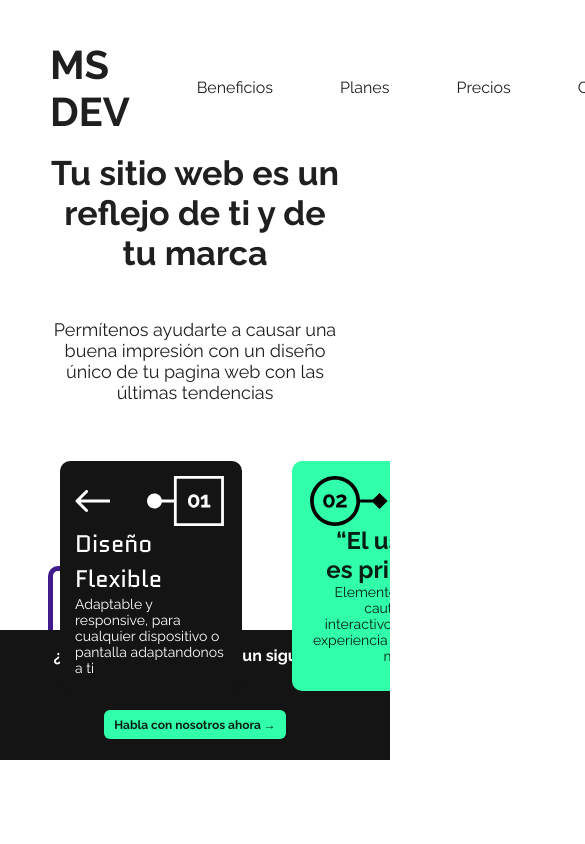
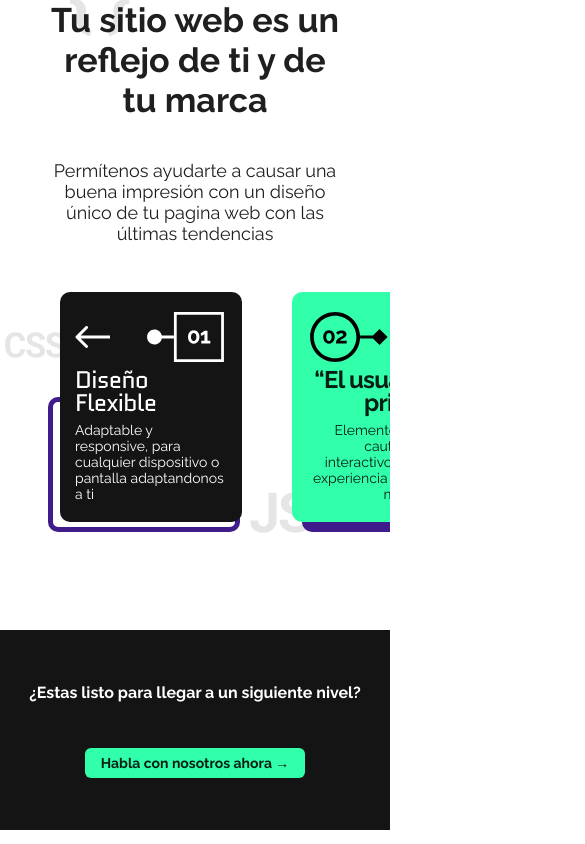
Before and after one commit to MiguelAngelClavijo/MSDEV-WEB, a React app: page / in a window 390 px wide. Shown: the top 844 px of the page, 585 px wide, since content can reach past the window. Built offline with nearby package versions, Linux system fonts and the light colour scheme.

Commit message:
[ADD] Merge Styles Landing page

```diff
--- a/package.json
+++ b/package.json
@@ -32,6 +32,7 @@
     "html-webpack-plugin": "^5.5.0",
     "react": "^18.2.0",
     "react-dom": "^18.2.0",
+    "react-router-dom": "^6.8.1",
     "webpack": "^5.75.0",
     "webpack-cli": "^5.0.1",
     "webpack-dev-server": "^4.11.1"
--- a/src/components/App.jsx
+++ b/src/components/App.jsx
@@ -6,7 +6,6 @@ import { Landing } from "../containers/Landing";
 const App = () => {
   return (
     <div>
-      <Navbar/>
       <Landing />
     </div>
   );
--- a/src/containers/Landing.jsx
+++ b/src/containers/Landing.jsx
@@ -13,6 +13,8 @@ const Landing = () => {
   return (
     <div className="Landing-Container">
       <div className="Landing-Container-Left">
+        <img src={keysicon}></img>
+        <img src={reacticon}></img>
         <h2>Tu sitio web es un reflejo de ti y de tu marca</h2>
         <p>
           Permítenos ayudarte a causar una buena impresión con un diseño único
@@ -24,7 +26,8 @@ const Landing = () => {
         </div>
       </div>
       <div className="Landing-Container-Right">
-
+        <img src={jsicon}></img>
+        <img src={cssicon}></img>
         <div className="Black-Card Landing-card">
           <div>
             <img src={backarrow} />
@@ -45,8 +48,8 @@ const Landing = () => {
 
           <h3 id="Green-Card-Text-Header">“El usuario es primero”</h3>
           <p id="Green-Card-Text-Body">
-            Elementos visuales cautivadores e interactivos para una
-            experiencia de usuario memorable
+            Elementos visuales cautivadores e interactivos para una experiencia
+            de usuario memorable
           </p>
         </div>
       </div>
--- a/src/styles/Landing.css
+++ b/src/styles/Landing.css
@@ -1,57 +1,102 @@
-.Landing-Container{
+.Landing-Container {
   display: flex;
   box-sizing: border-box;
   justify-content: center;
-  gap: 20px;
-  height: 100vh;
+  gap: 150px;
+  height: 720px;
 }
+
 /*----------------------------------------------------------------------------*/
-.Landing-Container-Left{
+.Landing-Container-Left {
   display: flex;
   justify-content: center;
   flex-direction: column;
   box-sizing: border-box;
-  width:600px ;
+  width: 600px;
+  position: relative;
+  gap: 40px;
 }
-.Landing-Container-Left h2{
+.Landing-Container-Left h2 {
   font-weight: bold;
   font-size: 58px;
+  margin: 0;
+}
+.Landing-Container-Left p {
+  font-size: 24px;
+  margin-top: 0;
+}
 
+/*----------------------------------------------------------------------------*/
+.Landing-Container-Left > img:nth-child(1) {
+  top: 120px;
+  left: 79px;
 }
-.Landing-Container-Left p{
-  font-size:24px ;
+
+.Landing-Container-Left > img:nth-child(2) {
+  top: 450px;
+  left: 600px;
 }
+
+.Landing-Container-Left > img {
+  position: absolute;
+  z-index: -1;
+  width: 140px;
+  height: 120px;
+  margin: -60px;
+}
+
 /*----------------------------------------------------------------------------*/
 
-.Landing-Container-Bottom{
+.Landing-Container-Bottom {
   box-sizing: border-box;
   background: #141414;
   width: 540px;
   height: 158px;
   border-radius: 10px;
   padding-left: 25px;
-
+  display: flex;
+  flex-direction: column;
+  align-items: flex-start;
+  justify-content: center;
 }
-.Landing-Container-Bottom p{
+.Landing-Container-Bottom p {
   color: white;
   font-weight: bold;
-  font-size:24px ;
+  font-size: 24px;
 }
-.Landing-Container-Bottom button{
+.Landing-Container-Bottom button {
   width: 295px;
   height: 53px;
   font-size: 20px;
 }
 
+/*----------------------------------------------------------------------------*/
+
+.Landing-Container-Right > img:nth-child(1) {
+  top: 750px;
+  left: 310px;
+  position: absolute;
+  z-index: -1;
+  margin: -60px;
+}
+
+.Landing-Container-Right > img:nth-child(2) {
+  top: 150px;
+  left: 260px;
+  position: absolute;
+  z-index: -1;
+  margin: -60px;
+}
 
 /*----------------------------------------------------------------------------*/
-.Landing-Container-Right{
+.Landing-Container-Right {
   display: flex;
   flex-direction: column;
   width: 600px;
   padding-top: 80px;
+  position: relative;
 }
-.Landing-card{
+.Landing-card {
   display: flex;
   flex-direction: column;
   box-sizing: border-box;
@@ -60,21 +105,24 @@
   border-radius: 10px;
   padding: 15px;
   position: relative;
+  justify-content: center;
+  gap: 25px;
 }
-.Landing-card>div {
+
+.Landing-card > div {
   display: flex;
   justify-content: space-between;
 }
 
-.Landing-card h3{
+.Landing-card h3 {
   font-size: 36px;
   margin: 0;
 }
-.Landing-card p{
+.Landing-card p {
   font-size: 20px;
   margin: 20px 0px 0px 0px;
 }
-.Landing-card::before{
+.Landing-card::before {
   content: "";
   display: block;
   position: absolute;
@@ -82,42 +130,48 @@
   border-radius: 10px;
 }
 /*Black Card*/
-.Black-Card{
+.Black-Card {
   background-color: #141414;
 }
-.Black-Card h3{
+.Black-Card h3 {
   color: white;
-  font-family: 'Quantico';
+  font-family: "Quantico";
   font-weight: 400;
+  line-height: 95.49%;
+  letter-spacing: -0.03em;
 }
+
 .Black-Card p {
   color: white;
+  margin: 0;
 }
 
-.Black-Card::before{
-  border: 5px solid #401B8C;
+.Black-Card::before {
+  border: 5px solid #401b8c;
   width: 251px;
   height: 173px;
   top: 145px;
   right: 3px;
-
 }
 /*Green Card*/
 
-.Green-Card{
-  background-color: #32FFAA;
+.Green-Card {
+  background-color: #32ffaa;
   align-self: flex-end;
 }
-.Green-Card h3{
+.Green-Card h3 {
   text-align: right;
+  line-height: 95.49%;
+  letter-spacing: -0.03em;
 }
 .Green-Card p {
   text-align: right;
+  margin: 0;
 }
-.Green-Card::before{
+.Green-Card::before {
   width: 251px;
   height: 317px;
-  background: #401B8C;
+  background: #401b8c;
   left: 10px;
   top: 10px;
 }
@@ -125,52 +179,71 @@
 /*----------------------------------------------------------------------------*/
 
 @media (max-width: 575.98px) {
-  .Landing-Container{
+  .Landing-Container {
     flex-direction: column;
     overflow: hidden;
     height: auto;
+    gap: 10px;
+    height: 844px;
+    justify-content: flex-start;
   }
   /*----------------------------------------------------------------------------*/
-  .Landing-Container-Left{
+  .Landing-Container-Left > img:nth-child(1) {
+    top: 0px;
+    left: 130px;
+  }
+
+  .Landing-Container-Left > img:nth-child(2) {
+    top: 450px;
+    left: 600px;
+  }
+
+  .Landing-Container-Left > img {
+    width: 60px;
+  }
+  /*----------------------------------------------------------------------------*/
+  .Landing-Container-Left {
     width: 100%;
-
   }
-  .Landing-Container-Left h2{
+  .Landing-Container-Left h2 {
     text-align: center;
     font-size: 34px;
     padding: 0px 50px;
   }
-  .Landing-Container-Left p{
+  .Landing-Container-Left p {
     text-align: center;
     font-size: 18px;
     padding: 0px 50px;
   }
   /*----------------------------------------------------------------------------*/
 
-  .Landing-Container-Bottom{
+  .Landing-Container-Bottom {
     display: flex;
     flex-direction: column;
     align-items: center;
     position: absolute;
     border-radius: 0px;
     width: 100%;
-    height: 130px;
+    height: 200px;
     padding-left: 0px;
-    gap: 10px;
-    top: 630px
+    gap: 30px;
+    top: 630px;
   }
-  .Landing-Container-Bottom p{
-    font-size:16px ;
+
+  .Landing-Container-Bottom p {
+    font-size: 16px;
+    padding: 0;
   }
-  .Landing-Container-Bottom button{
-    width: 182px;
-    height: 29px;
-    font-size: 12px;
+
+  .Landing-Container-Bottom button {
+    width: 220px;
+    height: 30px;
+    font-size: 14px;
     border-radius: 6px;
   }
 
   /*----------------------------------------------------------------------------*/
-  .Landing-Container-Right{
+  .Landing-Container-Right {
     display: flex;
     flex-direction: row;
     overflow-x: scroll;
@@ -181,47 +254,63 @@
     padding: 0px 60px;
     margin: 20px 0px;
     gap: 50px;
+  }
 
+  /*----------------------------------------------------------------------------*/
+
+  .Landing-Container-Right > img:nth-child(1) {
+    top: 260px;
+    left: 310px;
   }
-  .Landing-card{
 
+  .Landing-Container-Right > img:nth-child(2) {
+    top: 100px;
+    left: 65px;
+  }
+
+  .Landing-Container-Right > img {
+    width: 60px;
+  }
+
+  /*----------------------------------------------------------------------------*/
+
+  .Landing-card {
     width: 182px;
     height: 230px;
     padding: 15px;
     flex-shrink: 0;
+    gap: 7px;
   }
-  .Landing-card>div {
+  .Landing-card > div {
     display: flex;
     justify-content: space-between;
     height: 50px;
   }
 
-  .Landing-card h3{
+  .Landing-card h3 {
     font-size: 24px;
   }
-  .Landing-card p{
+  .Landing-card p {
     font-size: 14px;
     margin: 0px 0px 0px 0px;
   }
 
   /*Black Card*/
 
-
-  .Black-Card::before{
+  .Black-Card::before {
     width: 182px;
     height: 125px;
     top: 105px;
     right: 2px;
-
   }
   /*Green Card*/
 
-  .Green-Card{
-    background-color: #32FFAA;
+  .Green-Card {
+    background-color: #32ffaa;
     align-self: normal;
   }
 
-  .Green-Card::before{
+  .Green-Card::before {
     width: 182px;
     height: 230px;
     left: 10px;
```
Also changed, not shown: 1 other file (tests, documents, lock files or other folders).
